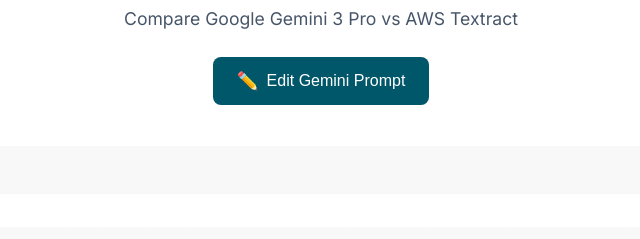
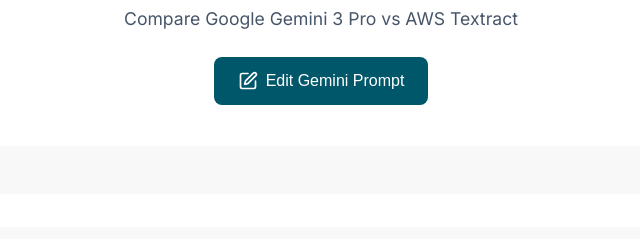
Before and after one commit to vanssoni/gemini-test-v2, a website: page public/index.html in a window 1280 px wide. Shown: the part 140-379 px from the top of the page, 319-959 px from the left. Drawn offline with Linux system fonts and the light colour scheme.

Commit message:
new changes image are done

```diff
--- a/public/index.html
+++ b/public/index.html
@@ -23,7 +23,8 @@
                 </h1>
                 <p class="subtitle">Compare Google Gemini 3 Pro vs AWS Textract</p>
                 <button class="header-edit-prompt-button" id="headerEditPromptButton" title="Edit Gemini Prompt">
-                    <span class="button-icon">✏️</span>
+                    <!-- <span class="button-icon">✏️</span> -->
+                    <img src="./square-pen.svg" alt="Upload" class="edit-pdf" style="color: white;"/>
                     <span class="button-text">Edit Gemini Prompt</span>
                 </button>
             </div>
@@ -34,8 +35,7 @@
             <div class="upload-card">
                 <div class="upload-dropzone" id="dropzone">
                     <!-- Upload Image/Icon -->
-                    <img src="./uploadFile-D4mS2P4M.svg" alt="Upload"
-                        class="upload-image" />
+                    <img src="./uploadFile-D4mS2P4M.svg" alt="Upload" class="upload-image" />
                     <div style="margin-top: -13px;">
                         <p class="upload-description">
                             Drag & Drop or Click to Upload
@@ -50,8 +50,7 @@
 
                 <div class="file-info" id="fileInfo">
                     <div class="file-details">
-                        <img src="./download.svg" alt="Upload"
-                            class="upload-pdf" />
+                        <img src="./download.svg" alt="Upload" class="upload-pdf" />
                         <div class="file-text">
                             <p class="file-name" id="fileName"></p>
                             <p class="file-size" id="fileSize" style="display: none;"></p>
--- a/public/styles.css
+++ b/public/styles.css
@@ -165,6 +165,10 @@ body {
 }
 .upload-pdf{
     width: 15px;
+}
+.edit-pdf{
+    width: 20px;
+    /* color: white; */
 }
 /* .upload-dropzone:hover,
 .upload-dropzone.drag-over {
```
Also changed, not shown: public/square-pen.svg (added).
